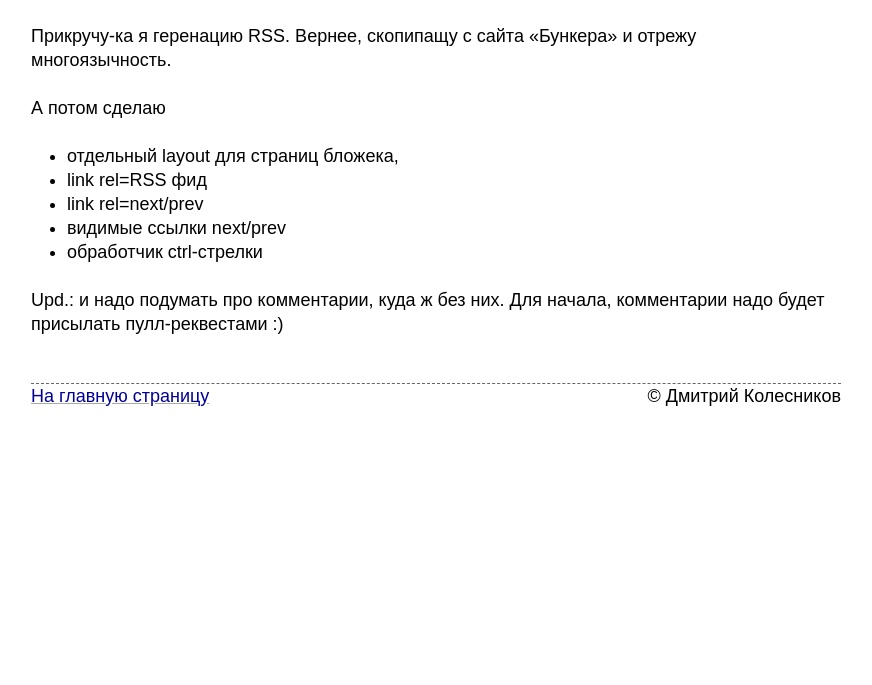
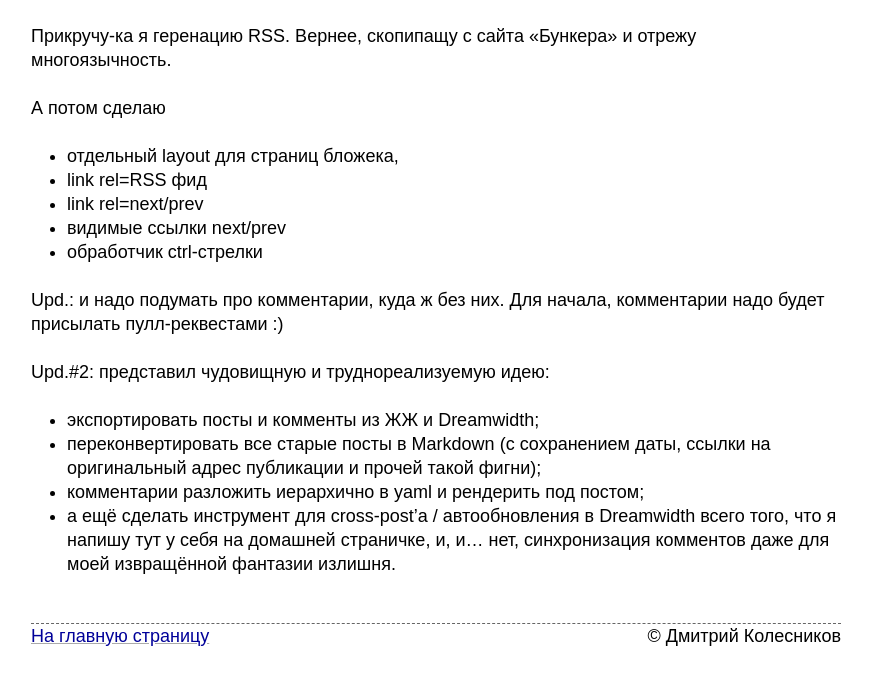
Before and after one commit to kastaneda/kastaneda.kiev.ua, a Jekyll site: the page built from _posts/2020-02-12-rss-feed.md, in a window 1280 px wide. Shown: the top 685 px of the page, without its empty margins (204-1076 px from the left). Built offline with Jekyll 4.4.1, drawn with Linux system fonts in a browser that asks for light colours.

Commit message:
Update post

```diff
--- a/_posts/2020-02-12-rss-feed.md
+++ b/_posts/2020-02-12-rss-feed.md
@@ -16,3 +16,13 @@ mtime: 2020-02-26 18:00:00 +0200
 
 Upd.: и надо подумать про комментарии, куда ж без них.
 Для начала, комментарии надо будет присылать пулл-реквестами :)
+
+Upd.#2: представил чудовищную и труднореализуемую идею:
+
+- экспортировать посты и комменты из ЖЖ и Dreamwidth;
+- переконвертировать все старые посты в Markdown (с сохранением даты,
+  ссылки на оригинальный адрес публикации и прочей такой фигни);
+- комментарии разложить иерархично в yaml и рендерить под постом;
+- а ещё сделать инструмент для cross-post'а / автообновления в Dreamwidth
+  всего того, что я напишу тут у себя на домашней страничке, и, и…
+  нет, синхронизация комментов даже для моей извращённой фантазии излишня.
```
Also changed, not shown: other parts of _posts/2020-02-12-rss-feed.md (+1 -1 lines).
